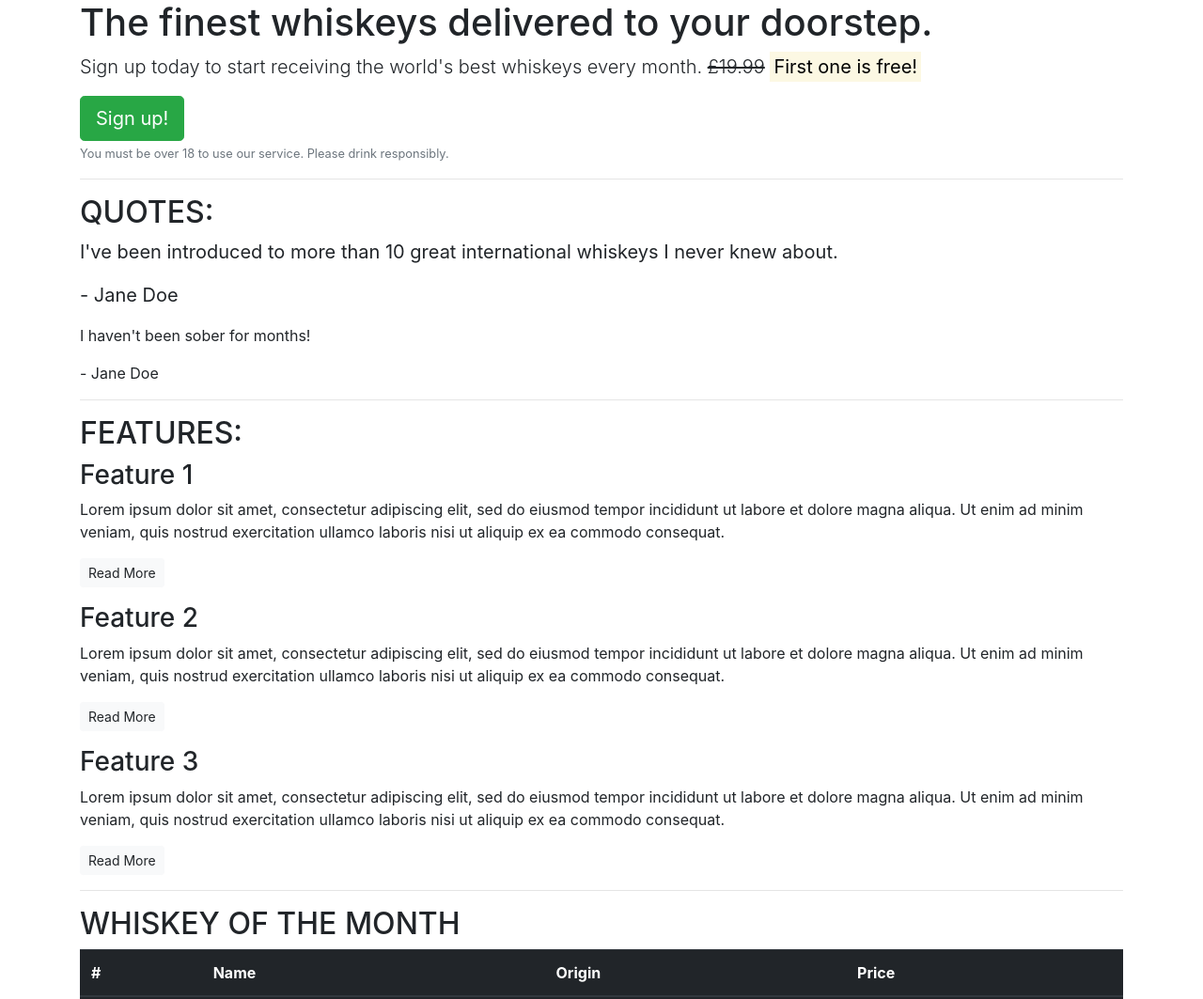
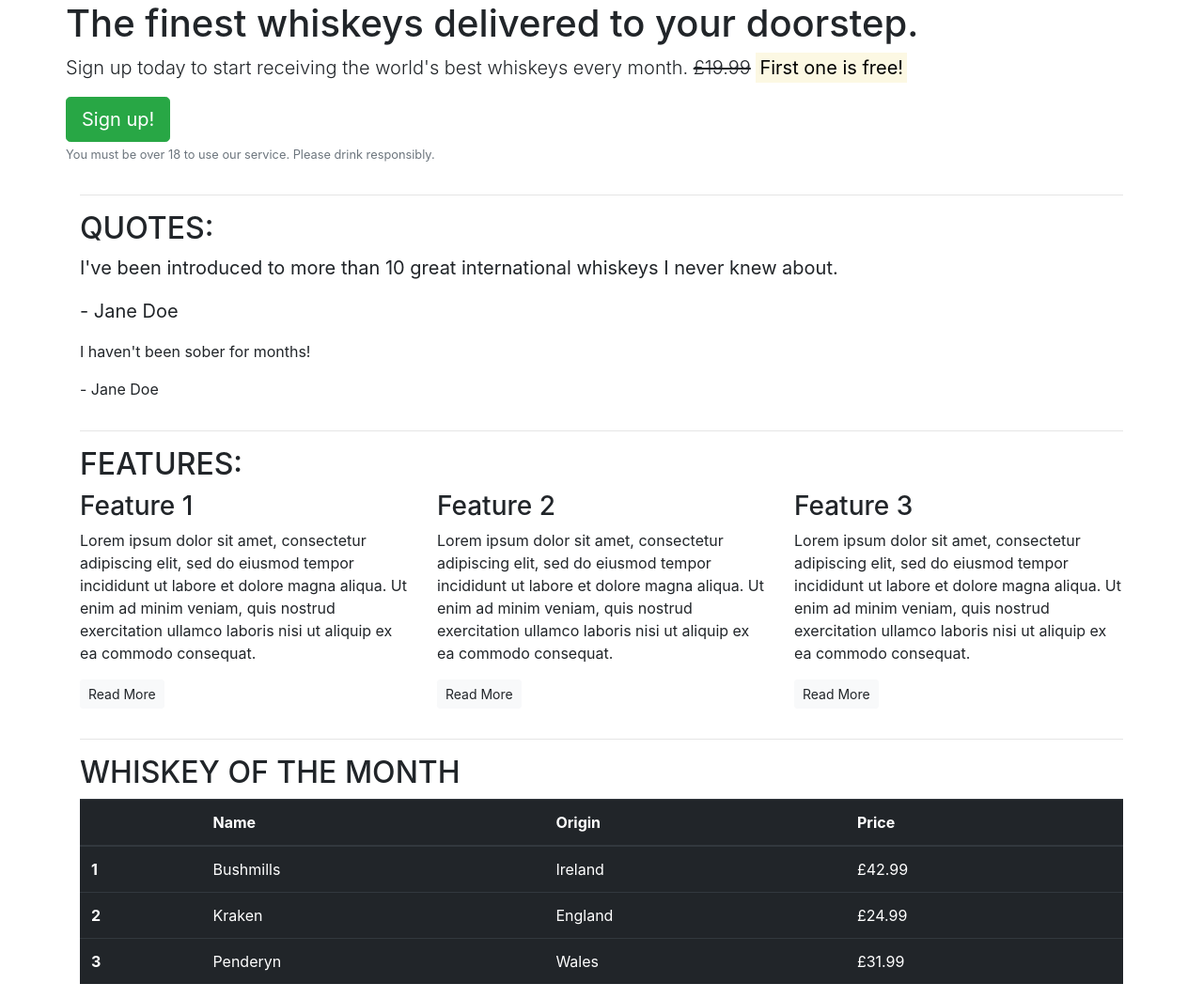
Before and after one commit to Luketedwards/my-first-bootstrap-project, a plain HTML site: page index.html in a window 1280 px wide. Shown: the top 1063 px of the page at 94% size. Drawn offline with nearby package versions, Linux system fonts and the light colour scheme.

Commit message:
Add colums and grid system

```diff
--- a/index.html
+++ b/index.html
@@ -12,6 +12,8 @@
 <body>
     <article class="container">
         <!-- Callout -->
+        <div class="row">
+          <div class="col-12"></div>
           <section class="callout">
               <h1>The finest whiskeys delivered to your doorstep.</h1>
               <p class="lead">Sign up today to start receiving the world's best whiskeys every month.
@@ -21,41 +23,65 @@
               <p class="text-muted"><small>You must be over 18 to use our service. Please drink responsibly.</small></p>
 
           </section>
+        </div>
+      </div>
         <!-- /.callout -->
         <hr>
 
         <!-- Quotes -->
         <section class="quotes">
+            <div class="row">
+            <div class="col-12 col-md-6">
             <h2 class="text-uppercase">Quotes:</h2>
+          </div>
+            </div>
+            <div class="row">
+              <div class="col-12">
               <blockquote class="blockquote">
                   <p>I've been introduced to more than 10 great international whiskeys I never knew about.</p>
                   <p>- Jane Doe</p>
               </blockquote>
+            </div>
+            <div class="col-12 col-md-6">
               <blockquote class="quote">
                   <p>I haven't been sober for months!</p>
                   <p>- Jane Doe</p>
               </blockquote>
+            </div>
+            </div>
         </section>
         <!-- /.quotes -->
         <hr>
 
         <!-- Features -->
         <section class="features">
+            <div class="row">
+              <div class="col-12">
                 <h2 class="text-uppercase">Features:</h2>
+              </div>
+              </div>
+              <div class="row">
+                <div class="col-12 col-md-6 col-lg-4">
               <div class="feature">
                   <h3 >Feature 1</h3>
                   <p>Lorem ipsum dolor sit amet, consectetur adipiscing elit, sed do eiusmod tempor incididunt ut labore et dolore magna aliqua. Ut enim ad minim veniam, quis nostrud exercitation ullamco laboris nisi ut aliquip ex ea commodo consequat.</p>
                   <p><a class="btn btn-sm btn-light" href="">Read More</a></p>
               </div>
+              </div>
+              <div class="col-12 col-md-6 col-lg-4">
               <div class="feature">
                   <h3>Feature 2</h3>
                   <p>Lorem ipsum dolor sit amet, consectetur adipiscing elit, sed do eiusmod tempor incididunt ut labore et dolore magna aliqua. Ut enim ad minim veniam, quis nostrud exercitation ullamco laboris nisi ut aliquip ex ea commodo consequat.</p>
                   <p><a class="btn btn-sm btn-light" href="">Read More</a></p>
               </div>
+              </div>
+              <div class="col-12 d-md-none d-lg-block col-lg-4">
               <div class="feature">
                   <h3>Feature 3</h3>
                   <p>Lorem ipsum dolor sit amet, consectetur adipiscing elit, sed do eiusmod tempor incididunt ut labore et dolore magna aliqua. Ut enim ad minim veniam, quis nostrud exercitation ullamco laboris nisi ut aliquip ex ea commodo consequat.</p>
                   <p><a class="btn btn-sm btn-light" href="">Read More</a></p>
+              </div>
+              </div>
             </div>
         </section>
         <hr>
@@ -64,7 +90,7 @@
             <table class="table table-hover table-dark">
                 <thead>
                   <tr>
-                    <th scope="col">#</th>
+                    <th scope="col"></th>
                     <th scope="col">Name</th>
                     <th scope="col">Origin</th>
                     <th scope="col">Price</th>
```
Lines whose indentation alone changed are shown as unchanged.
